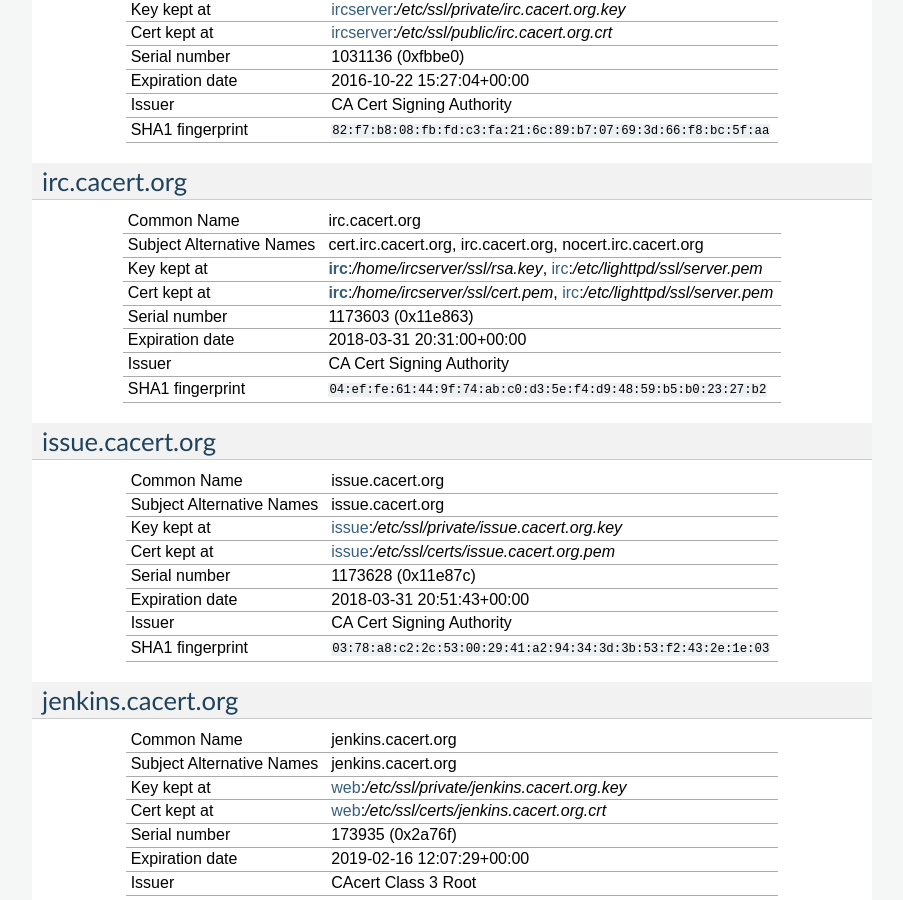
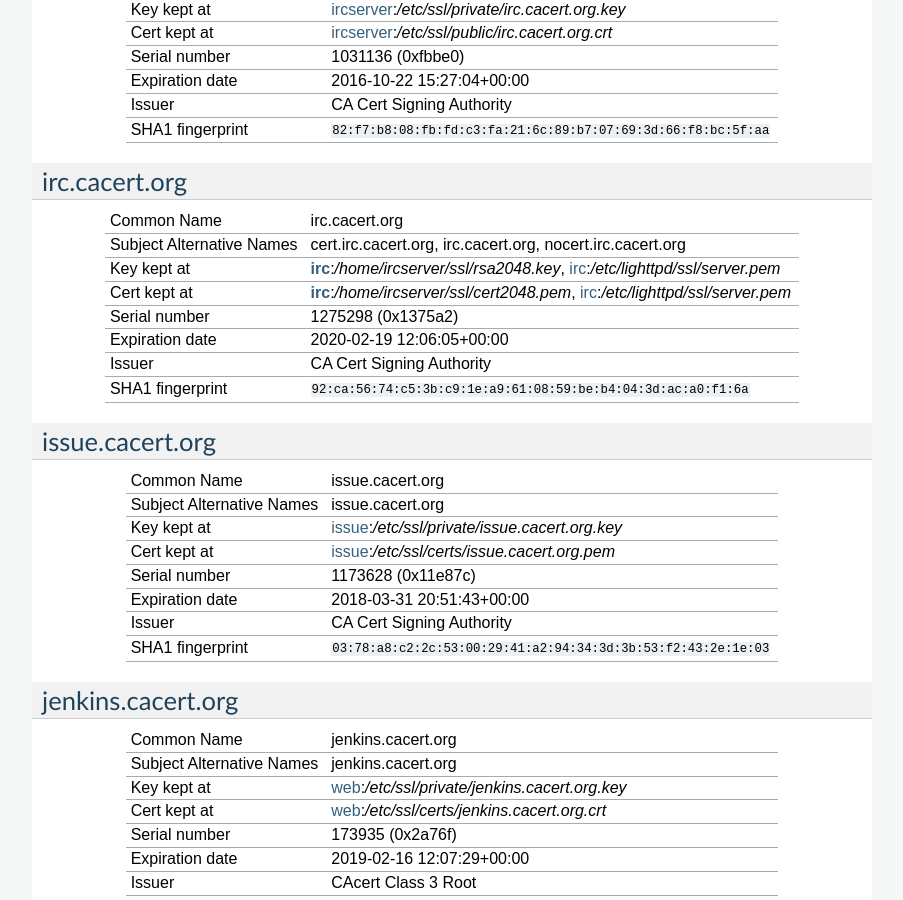
Before and after one commit to CAcertOrg/cacert-infradocs, a Sphinx documentation site: the page built from docs/certlist.rst, in a window 1280 px wide and 900 px high, scrolled down 2750 px. Shown: the whole window, without its empty margins (198-1101 px from the left). Built offline with Sphinx 7.4.7, drawn with Linux system fonts in a browser that asks for light colours; pages that are not in the unit, such as notebooks, are missing from menus.

```diff
--- a/docs/systems/irc.rst
+++ b/docs/systems/irc.rst
@@ -280,17 +280,17 @@ Keys and X.509 certificates
 
 .. sslcert:: irc.cacert.org
    :altnames:   DNS:cert.irc.cacert.org, DNS:irc.cacert.org, DNS:nocert.irc.cacert.org
-   :certfile:   /home/ircserver/ssl/cert.pem
-   :keyfile:    /home/ircserver/ssl/rsa.key
-   :serial:     11E863
-   :expiration: Mar 31 20:31:00 18 GMT
-   :sha1fp:     04:EF:FE:61:44:9F:74:AB:C0:D3:5E:F4:D9:48:59:B5:B0:23:27:B2
+   :certfile:   /home/ircserver/ssl/cert2048.pem
+   :keyfile:    /home/ircserver/ssl/rsa2048.key
+   :serial:     1375A2
+   :expiration: Feb 19 12:06:05 20 GMT
+   :sha1fp:     92:CA:56:74:C5:3B:C9:1E:A9:61:08:59:BE:B4:04:3D:AC:A0:F1:6A
    :issuer:     CA Cert Signing Authority
 
 .. sslcert:: irc.cacert.org
    :certfile:   /etc/lighttpd/ssl/server.pem
    :keyfile:    /etc/lighttpd/ssl/server.pem
-   :serial:     11E863
+   :serial:     1375A2
    :secondary:
 
 The :file:`/etc/lighttpd/ssl/server.pem` is a combined key and certificate file
```
Also changed, not shown: other parts of docs/systems/irc.rst (+2 -0 lines).
